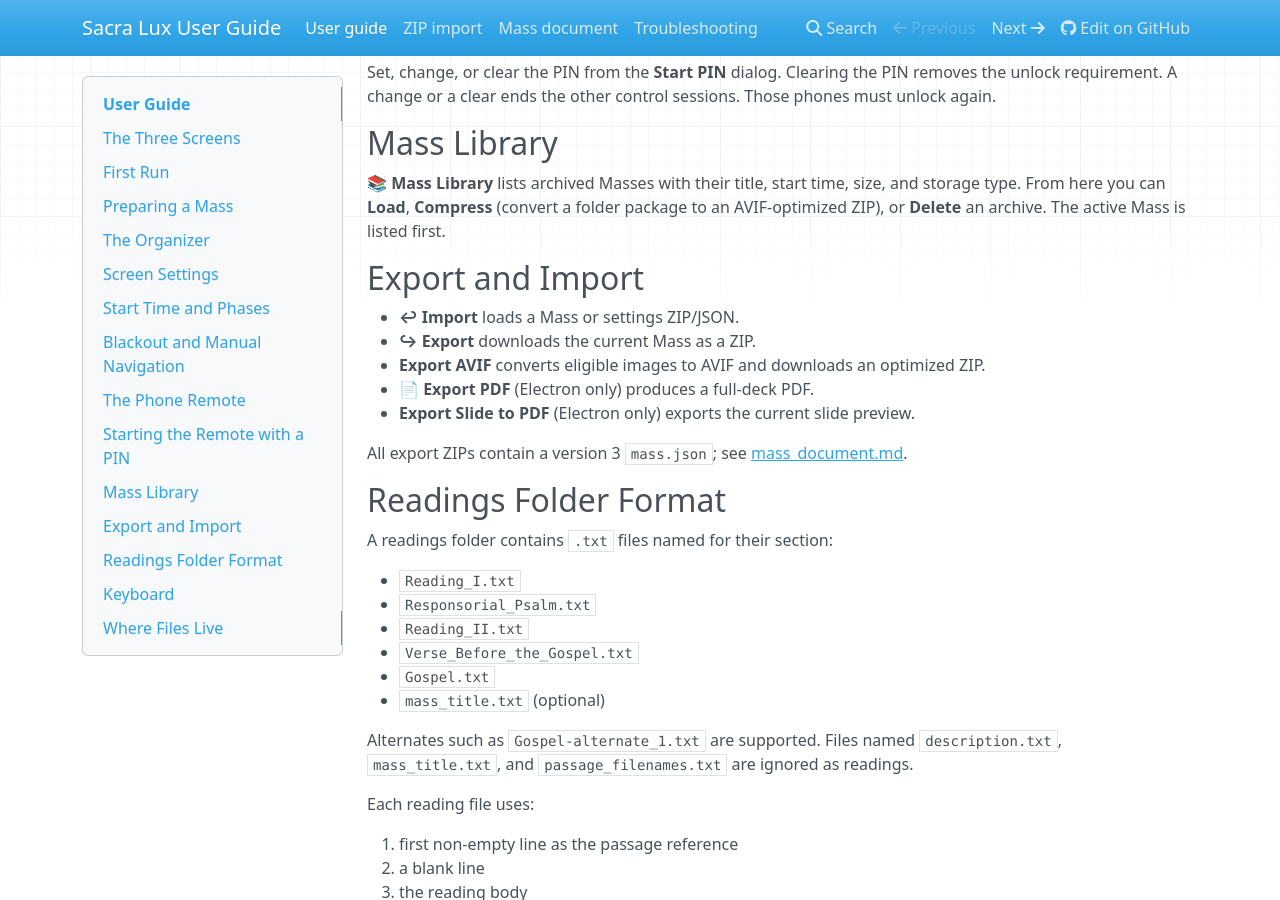
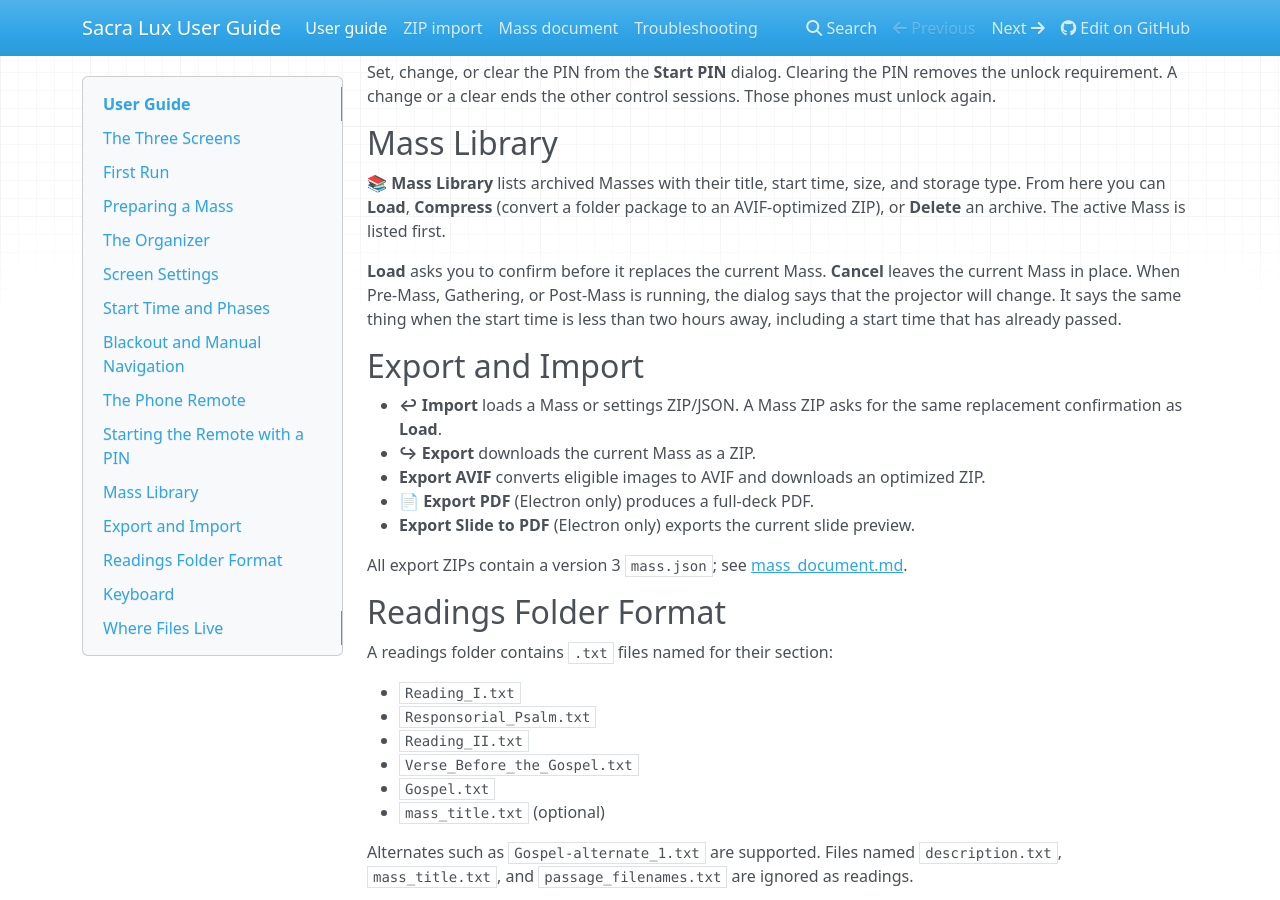
Before and after one commit to Saint-Therese-Of-Lisieux-Parish/sacra_lux, an MkDocs documentation site: the page built from docs/user-guide.md, in a window 1280 px wide and 900 px high, scrolled down 3931 px. Built offline with MkDocs 1.6.1, drawn with Linux system fonts in a browser that asks for light colours; nearby versions of some CDN libraries.

Commit message:
docs(user-guide): ask before a Mass replacement
Load and Mass ZIP import ask for confirmation before they replace
the current Mass. The dialog warns when a phase is active or the
start time is inside two hours.

The user guide did not state this confirmation.

Files:
- modified: docs/user-guide.md

Verified against: sacra-lux/public/app.html:6017 (shouldWarnProjectorChange), sacra-lux/public/app.html:6034 (confirmMassReplacement)

Refs #523

```diff
--- a/docs/user-guide.md
+++ b/docs/user-guide.md
@@ -180,9 +180,15 @@
 package to an AVIF-optimized ZIP), or **Delete** an archive. The active Mass is
 listed first.
 
+**Load** asks you to confirm before it replaces the current Mass. **Cancel**
+leaves the current Mass in place. When Pre-Mass, Gathering, or Post-Mass is
+running, the dialog says that the projector will change. It says the same
+thing when the start time is less than two hours away, including a start time
+that has already passed.
+
 ## Export and Import
 
-- **↩︎ Import** loads a Mass or settings ZIP/JSON.
+- **↩︎ Import** loads a Mass or settings ZIP/JSON. A Mass ZIP asks for the same replacement confirmation as **Load**.
 - **↪︎ Export** downloads the current Mass as a ZIP.
 - **Export AVIF** converts eligible images to AVIF and downloads an optimized
   ZIP.
```
